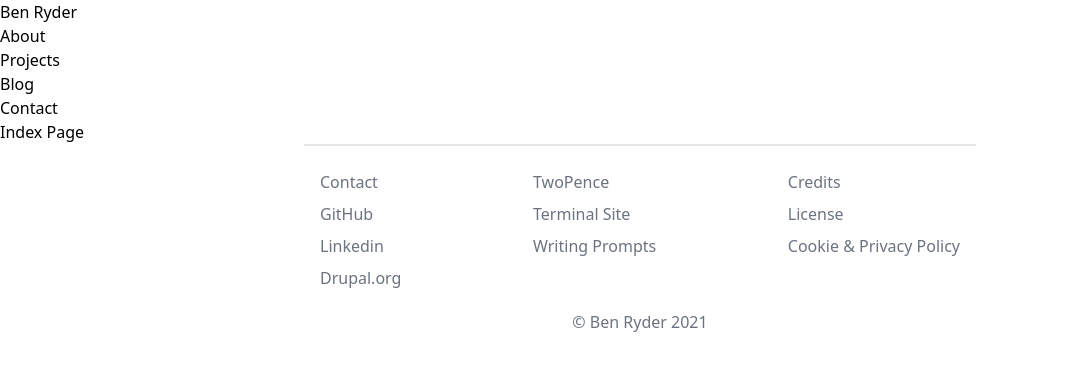
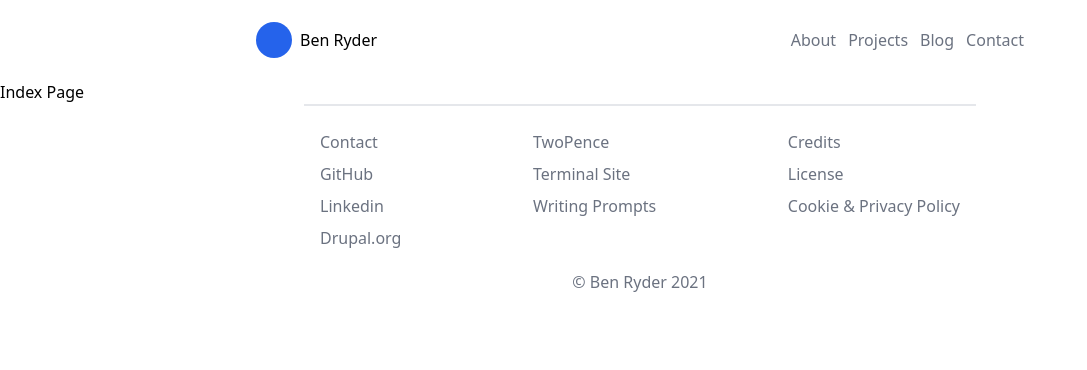
Before and after one commit to ben-ryder/benryder.me, a Gatsby site: page / in a window 1280 px wide. Shown: the whole page, without its empty margins (0-1087 px from the left). Built offline with nearby package versions, Linux system fonts and the light colour scheme; Gatsby itself is replaced by a stand-in of ours.

Commit message:
Adding initial header styling.

```diff
--- a/src/components/region/Header.js
+++ b/src/components/region/Header.js
@@ -10,14 +10,15 @@ const Header = () => {
     ];
 
     return (
-        <header>
-            <nav>
-                <LinkComponent url={"/"}>
-                    <p>Ben Ryder</p>
+        <header className="flex h-20 px-4">
+            <nav className="w-full flex justify-between max-w-3xl mx-auto">
+                <LinkComponent url={"/"} className="flex items-center">
+                    <i className="w-9 h-9 rounded-full bg-blue-600" />
+                    <p className="pl-2">Ben Ryder</p>
                 </LinkComponent>
-                <ul>
+                <ul className="flex justify-between items-center text-gray-500">
                     {mainMenuLinks.map((navLink) =>
-                        <li key={navLink.url}>
+                        <li key={navLink.url} className="ml-3">
                             <LinkComponent url={navLink.url} text={navLink.text}/>
                         </li>
                     )}
```
